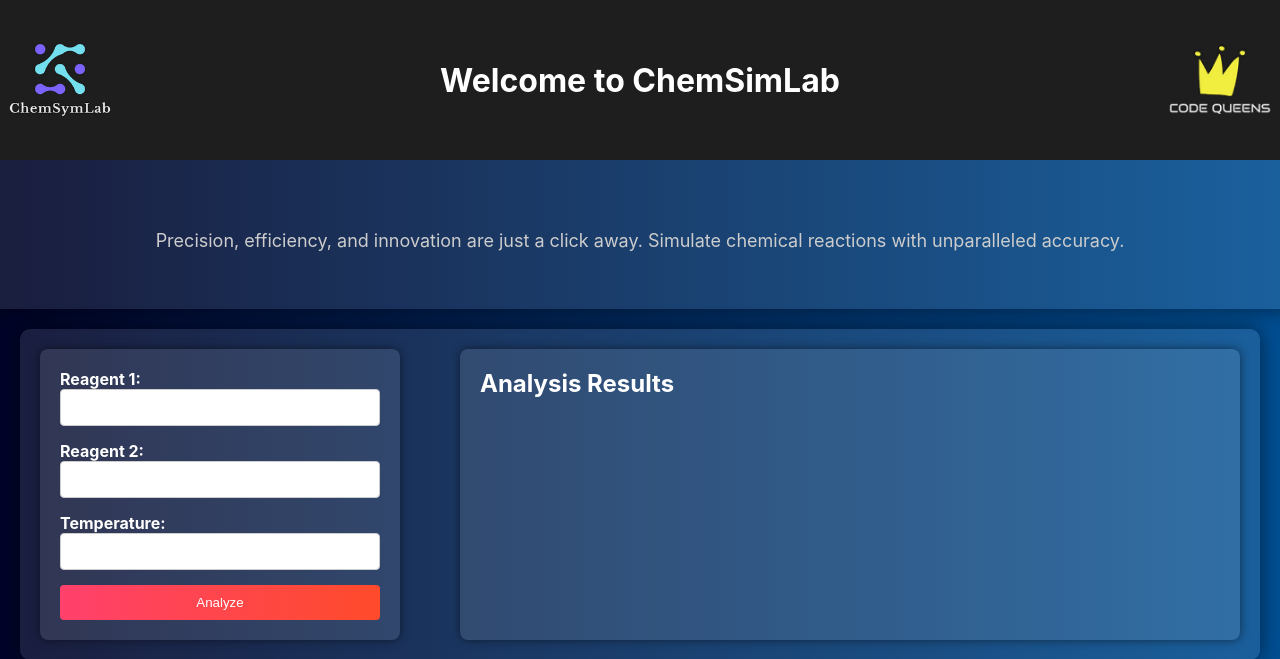
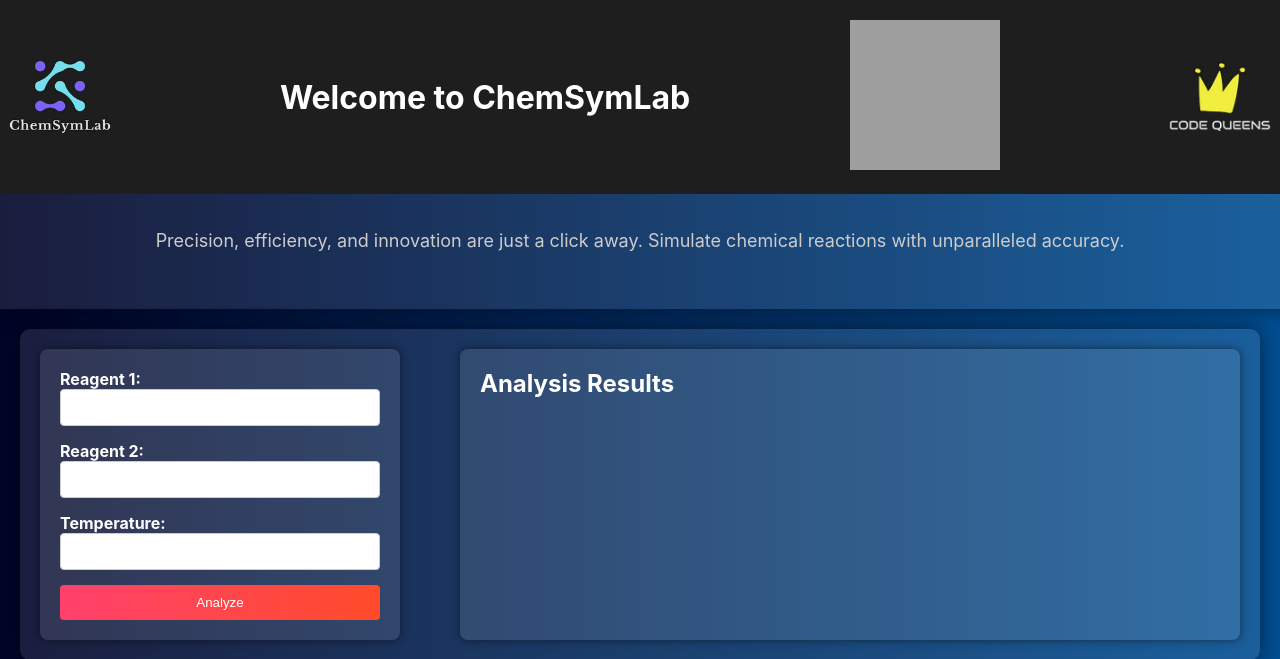
Before and after one commit to paulaoak/hackathon, a FastAPI app: page / in a window 1280 px wide. Shown: the top 659 px of the page. Run offline with FastAPI, Linux system fonts and the light colour scheme; grey boxes are pictures that could not be loaded.

Commit message:
Update index.html

```diff
--- a/template/index.html
+++ b/template/index.html
@@ -1,3 +1,11 @@
+<!--
+ * @Author: error: error: git config user.name & please set dead value or install git && error: git config user.email & please set dead value or install git & please set dead value or install git
+ * @Date: 2024-05-25 10:23:42
+ * @LastEditors: error: error: git config user.name & please set dead value or install git && error: git config user.email & please set dead value or install git & please set dead value or install git
+ * @LastEditTime: 2024-05-25 18:50:21
+ * @FilePath: \undefinedc:\Software\GoogleDownload\hackathon-main (3)\hackathon-main\template\index.html
+ * @Description: 这是默认设置,请设置`customMade`, 打开koroFileHeader查看配置 进行设置: https://github.com/OBKoro1/koro1FileHeader/wiki/%E9%85%8D%E7%BD%AE
+-->
 <!DOCTYPE html>
 <html lang="en">
 <head>
@@ -11,8 +19,10 @@
         <div class="logo-container-left">
             <img src="..\Preview.png" alt="ChemSimLab Logo" class="logo-image">
         </div>
-        <div style="text-align: center">
-        <h1>Welcome to ChemSimLab</h1>
+        <h1>Welcome to ChemSymLab</h1>
+        <!-- Embed 3D model -->
+        <div class="embedded-molecule">
+            <iframe style="width: 150px; height: 150px;" frameborder="0" src="https://embed.molview.org/v1/?mode=balls&cid=37040"></iframe>
         </div>
         <div class="logo-container-right">
             <img src="..\logo.png" alt="CodeQueens Logo" class="logo-image">
```
